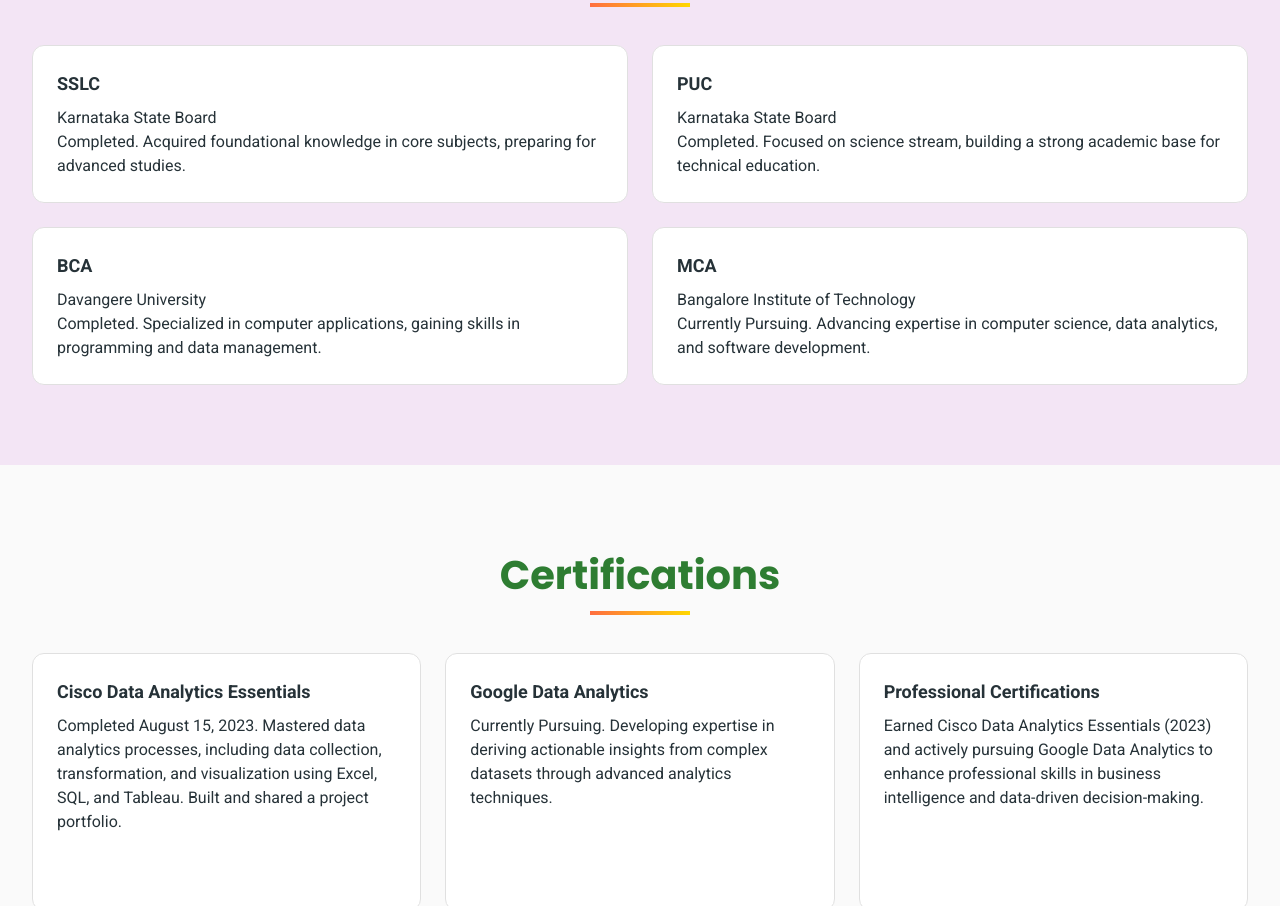
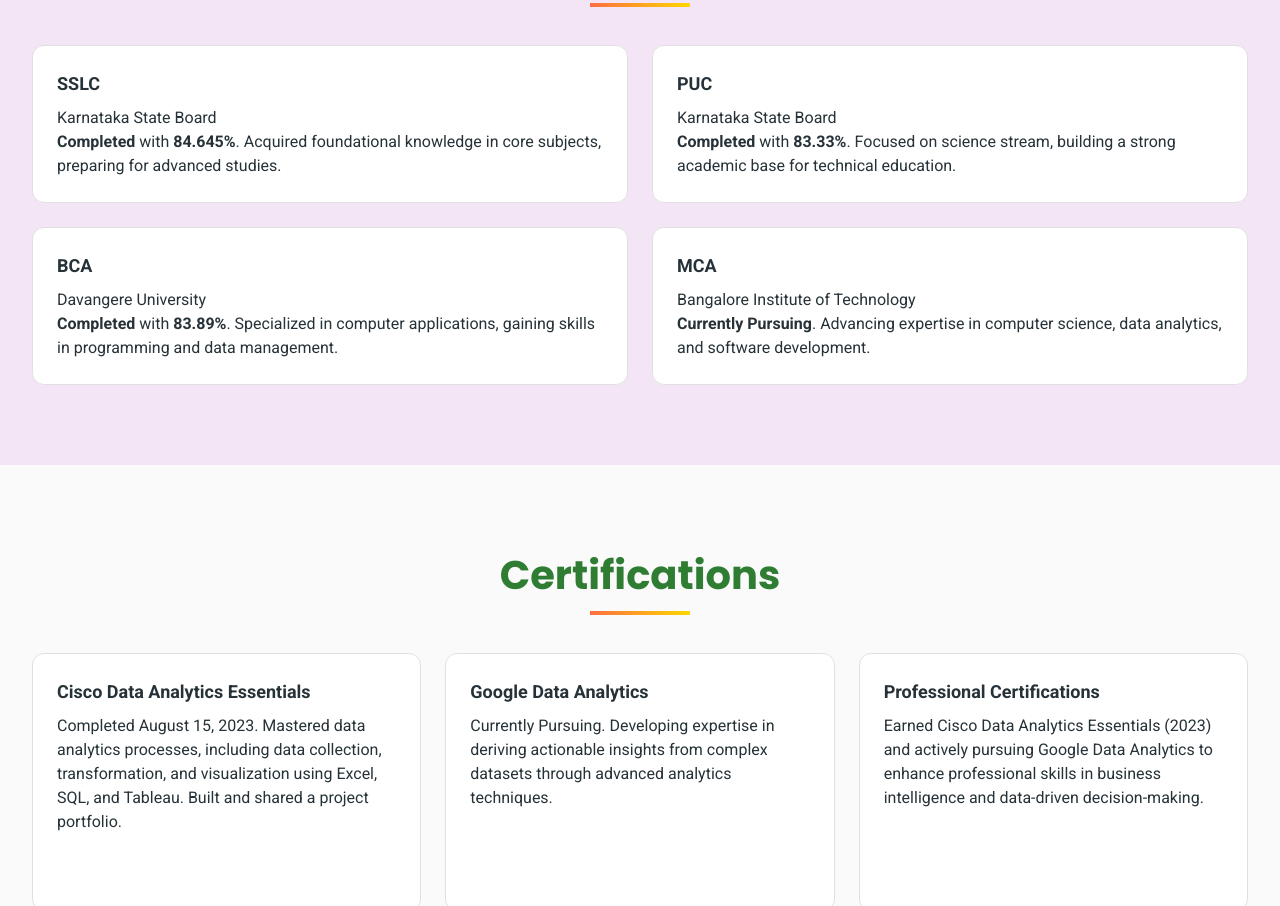
Before and after one commit to Gowthama-T/portfolio-website, a plain HTML site: page index.html in a window 1280 px wide. Shown: the part 2233-3139 px from the top of the page. Drawn offline with nearby package versions, Linux system fonts and the light colour scheme.

Commit message:
commit12

```diff
--- a/index.html
+++ b/index.html
@@ -480,19 +480,27 @@
     <div class="grid grid-cols-1 md:grid-cols-2 gap-6">
       <div class="card">
         <h3 class="text-lg font-semibold mb-2">SSLC</h3>
-            <p>Karnataka State Board<br>Completed. Acquired foundational knowledge in core subjects, preparing for advanced studies.</p>
+        <p>Karnataka State Board<br>
+          <strong>Completed</strong> with <strong>84.645%</strong>. Acquired foundational knowledge in core subjects, preparing for advanced studies.
+        </p>
       </div>
       <div class="card" style="animation-delay: 0.2s;">
         <h3 class="text-lg font-semibold mb-2">PUC</h3>
-            <p>Karnataka State Board<br>Completed. Focused on science stream, building a strong academic base for technical education.</p>
+        <p>Karnataka State Board<br>
+          <strong>Completed</strong> with <strong>83.33%</strong>. Focused on science stream, building a strong academic base for technical education.
+        </p>
       </div>
       <div class="card" style="animation-delay: 0.4s;">
         <h3 class="text-lg font-semibold mb-2">BCA</h3>
-            <p>Davangere University<br>Completed. Specialized in computer applications, gaining skills in programming and data management.</p>
+        <p>Davangere University<br>
+          <strong>Completed</strong> with <strong>83.89%</strong>. Specialized in computer applications, gaining skills in programming and data management.
+        </p>
       </div>
       <div class="card" style="animation-delay: 0.6s;">
         <h3 class="text-lg font-semibold mb-2">MCA</h3>
-            <p>Bangalore Institute of Technology<br>Currently Pursuing. Advancing expertise in computer science, data analytics, and software development.</p>
+        <p>Bangalore Institute of Technology<br>
+          <strong>Currently Pursuing</strong>. Advancing expertise in computer science, data analytics, and software development.
+        </p>
       </div>
     </div>
   </div>
```
Lines whose indentation alone changed are shown as unchanged.
